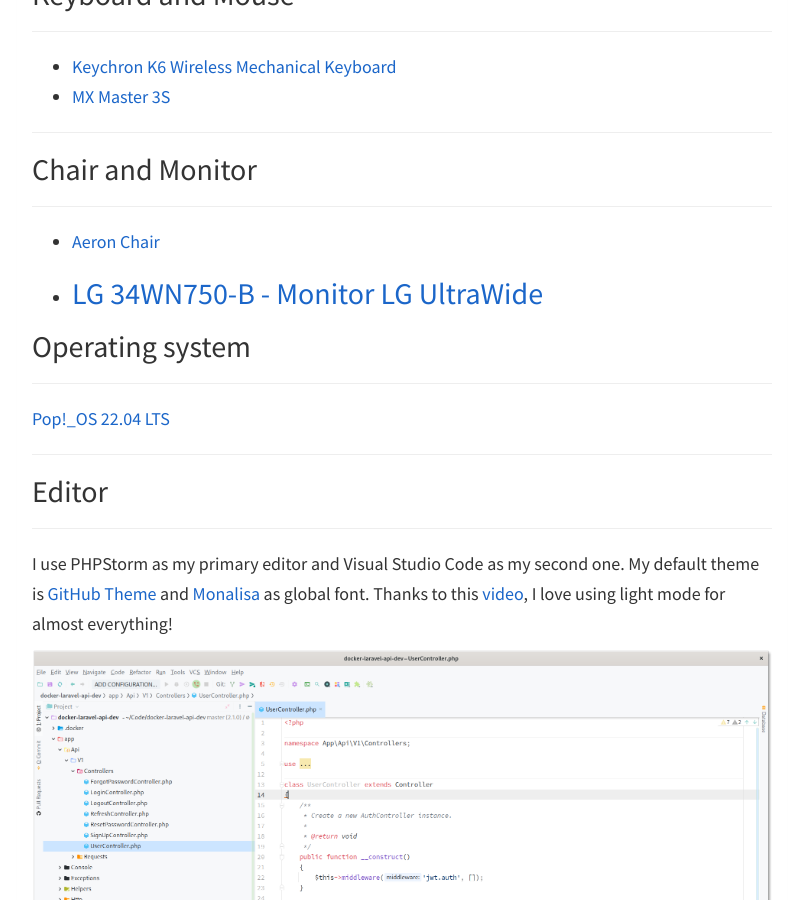
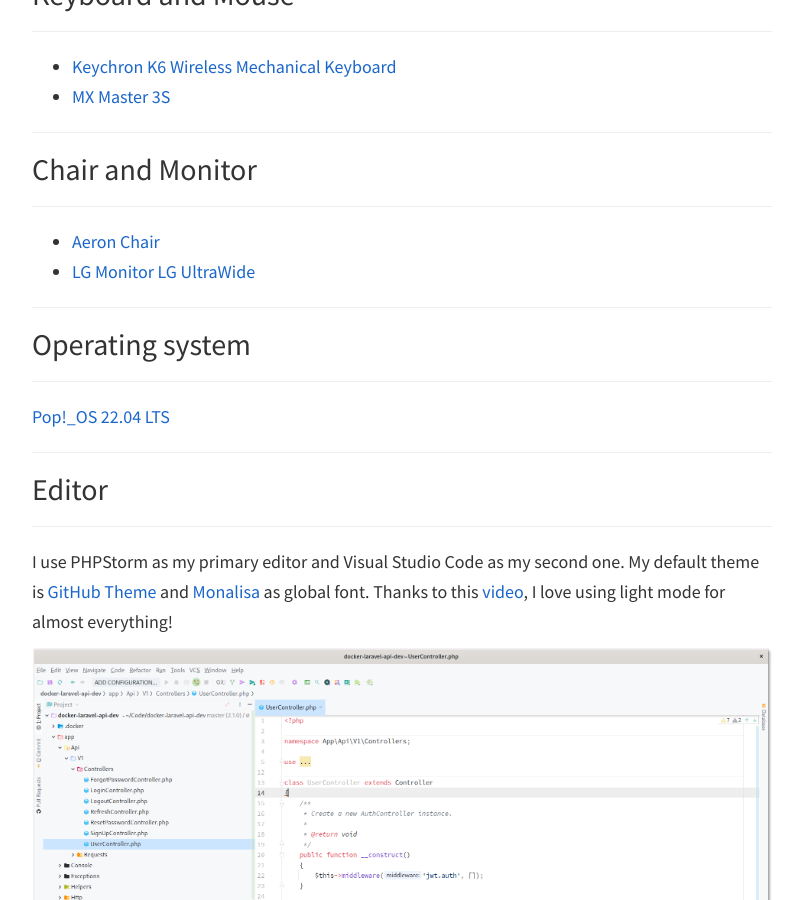
Before and after one commit to jfernancordova/jfernancordova.github.io, a Jekyll site: the page built from _posts/2018-03-15-how-i-work.md, in a window 1280 px wide and 900 px high, scrolled down 423 px. Shown: the whole window, without its empty margins (238-1041 px from the left). Built offline with Jekyll 4.4.1, drawn with Linux system fonts in a browser that asks for light colours; nearby versions of some CDN libraries; comment, search, counter and statistics services are not loaded.

Commit message:
Update 2018-03-15-how-i-work.md

```diff
--- a/_posts/2018-03-15-how-i-work.md
+++ b/_posts/2018-03-15-how-i-work.md
@@ -21,7 +21,8 @@
 ## Chair and Monitor
 ---
 - [Aeron Chair](https://store.hermanmiller.com/office-chairs-aeron/aeron-chair/2195348.html?lang=en_CA)
-- [LG 34WN750-B - Monitor LG UltraWide](https://www.lg.com/es/monitores/lg-34wn750-b)
+- [LG Monitor LG UltraWide](https://www.lg.com/es/monitores/lg-34wn750-b)
+
 ---
 
 
```
